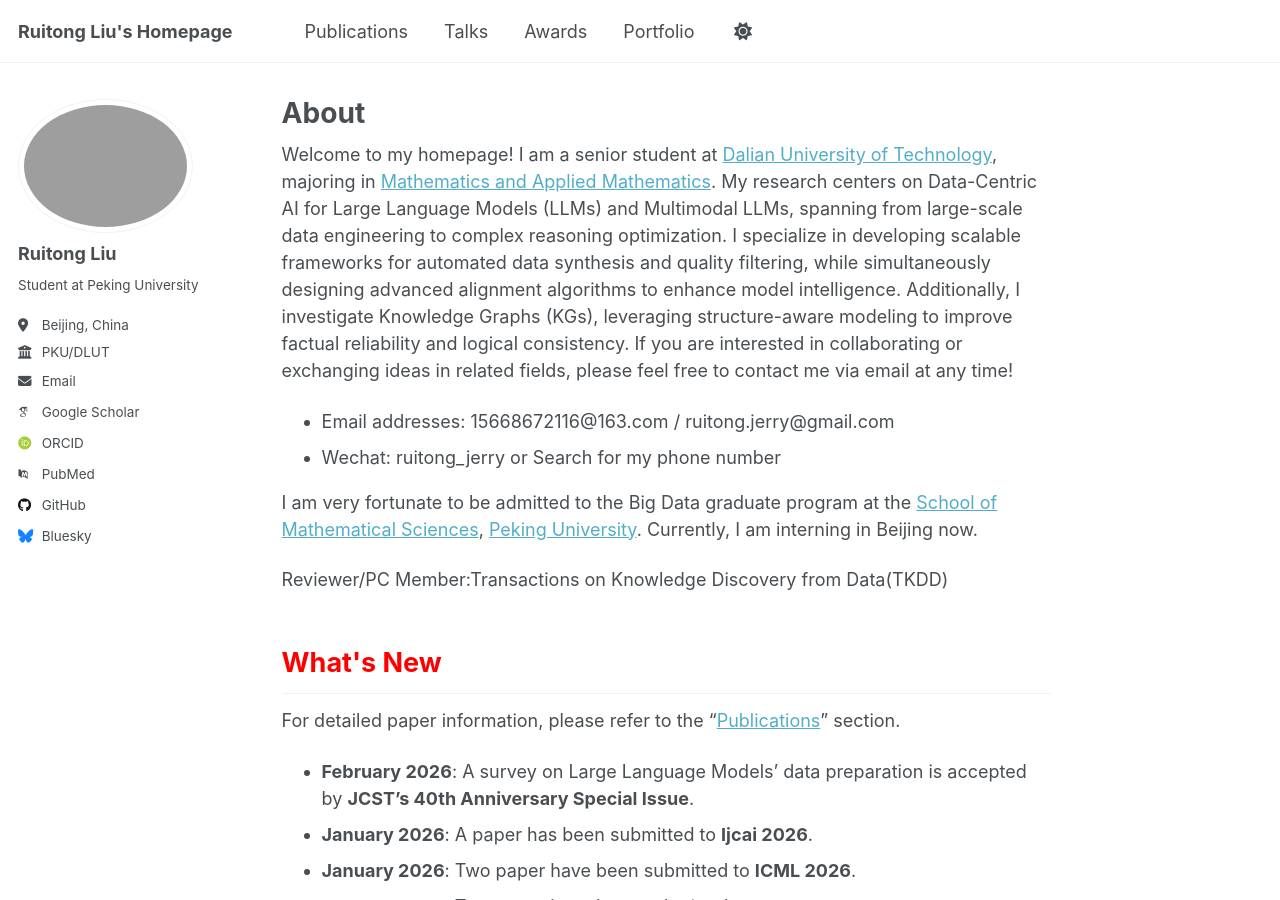
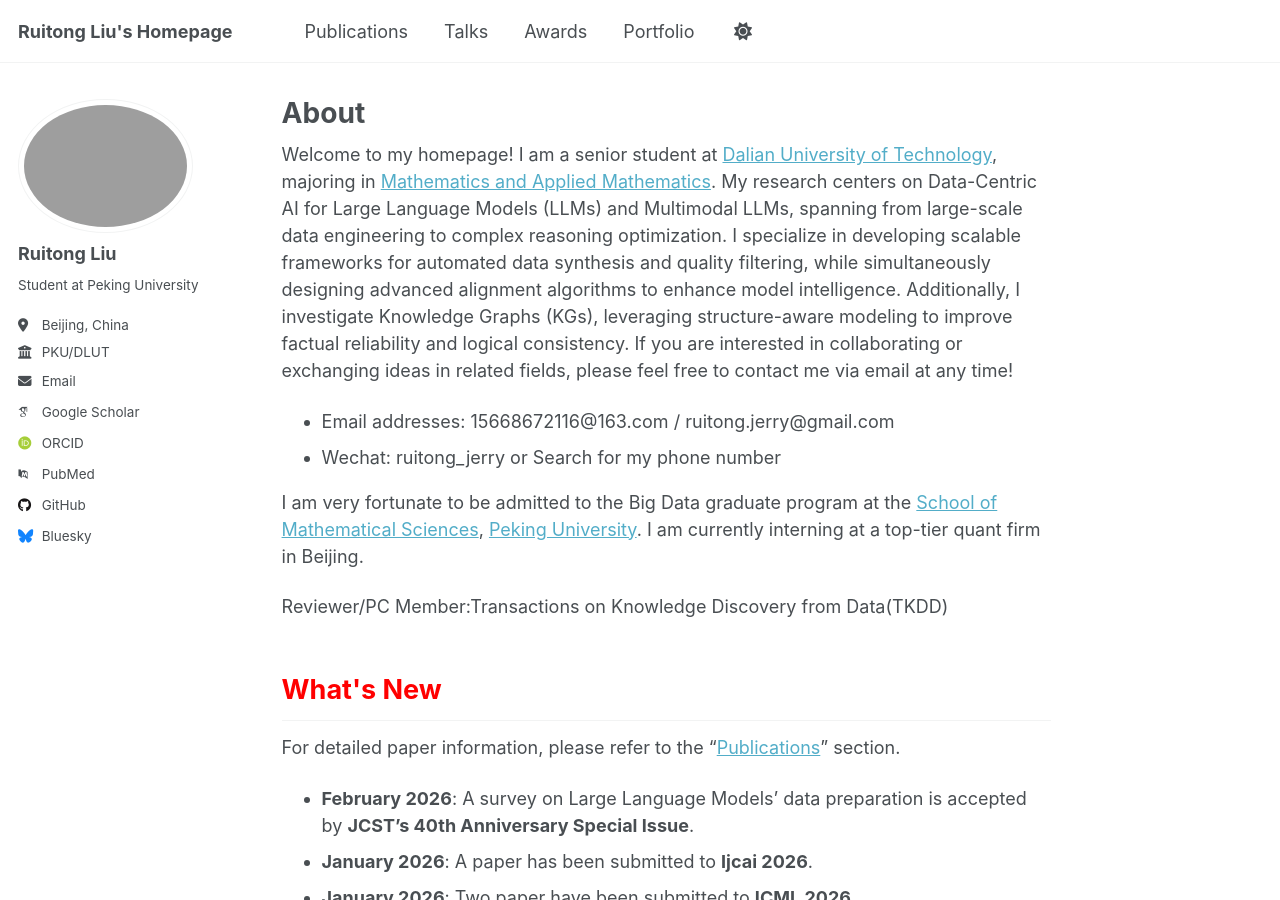
Before and after one commit to tongruiliu/tongruiliu.github.io, a Jekyll site: the page built from _pages/about.md, in a window 1280 px wide and 900 px high. Built offline with Jekyll 4.4.1, drawn with Linux system fonts in a browser that asks for light colours; some web fonts are replaced; a script that is not in the unit is left out; comment, search, counter and statistics services are not loaded.

Commit message:
Update about.md

```diff
--- a/_pages/about.md
+++ b/_pages/about.md
@@ -12,7 +12,7 @@ enhance model intelligence. Additionally, I investigate Knowledge Graphs (KGs),
 * Email addresses: 15668672116@163.com / ruitong.jerry@gmail.com
 * Wechat: ruitong_jerry or Search for my phone number
 
-I am very fortunate to be admitted to the Big Data graduate program at the [School of Mathematical Sciences](https://www.math.pku.edu.cn/index.htm), [Peking University](https://www.pku.edu.cn/). Currently, I am interning in Beijing now.
+I am very fortunate to be admitted to the Big Data graduate program at the [School of Mathematical Sciences](https://www.math.pku.edu.cn/index.htm), [Peking University](https://www.pku.edu.cn/). I am currently interning at a top-tier quant firm in Beijing.
 
 Reviewer/PC Member:Transactions on Knowledge Discovery from Data(TKDD)
 
```
